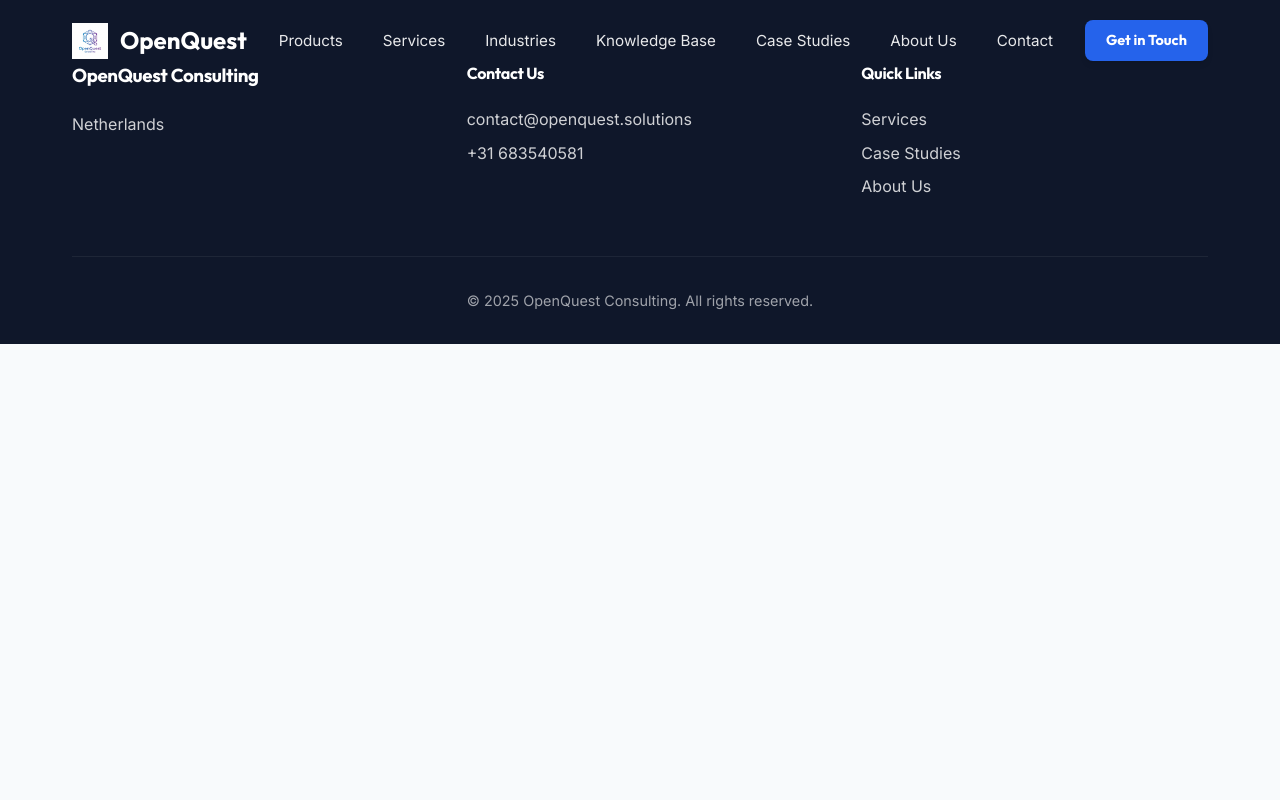
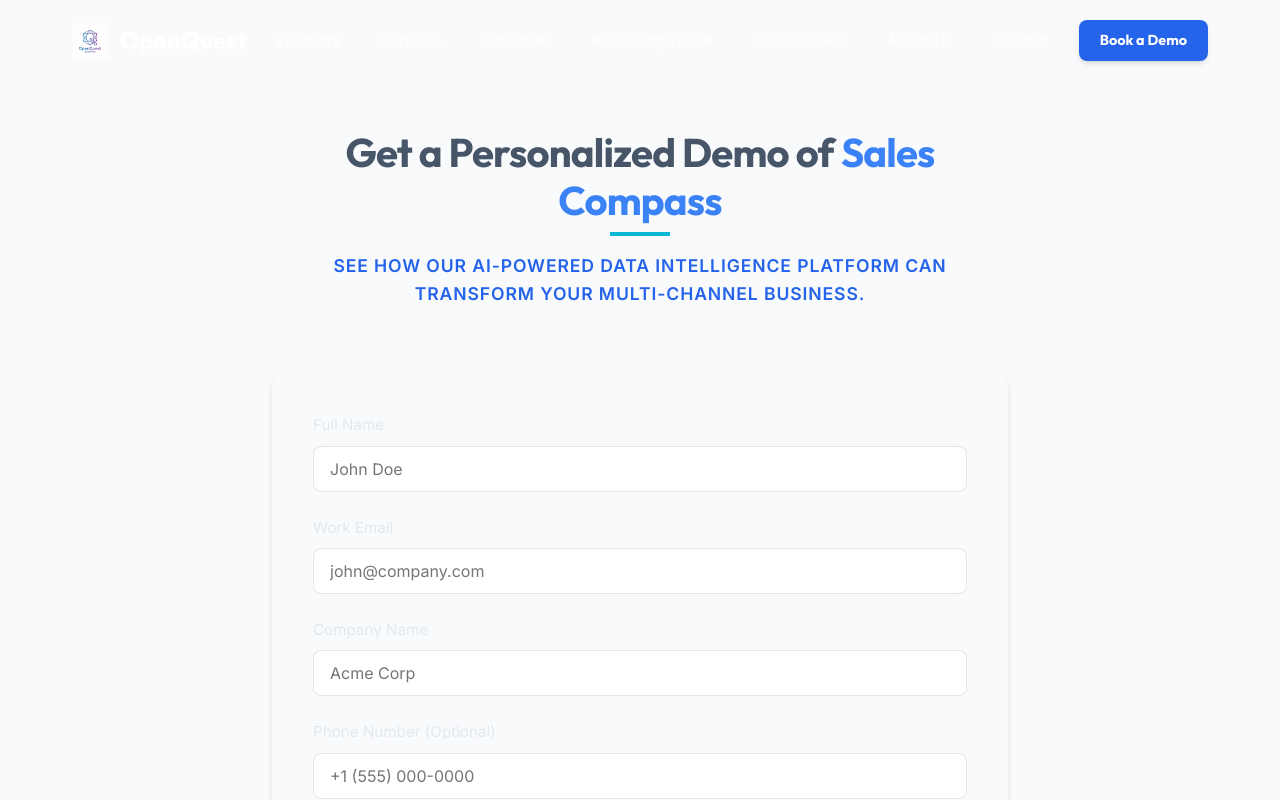
Before and after one commit to anuragratna/openquest, a React (Vite) app: page /demo-signup in a window 1280 px wide. Shown: the top 800 px of the page. Built offline with nearby package versions, Linux system fonts and the light colour scheme.

Commit message:
feat: add Sales Compass demo signup page and update hero background

```diff
--- a/src/App.jsx
+++ b/src/App.jsx
@@ -12,6 +12,7 @@
 import Contact from './components/Contact';
 import ArticleDetail from './components/ArticleDetail';
 import KnowledgeBaseDetail from './components/KnowledgeBaseDetail';
+import DemoSignup from './components/DemoSignup';
 
 const HomePage = () => (
   <main>
@@ -35,6 +36,7 @@
           <Route path="/" element={<HomePage />} />
           <Route path="/article/:id" element={<ArticleDetail />} />
           <Route path="/resource/:id" element={<KnowledgeBaseDetail />} />
+          <Route path="/demo-signup" element={<DemoSignup />} />
         </Routes>
         <Footer />
       </div>
--- /dev/null
+++ b/src/components/DemoSignup.css
@@ -0,0 +1,95 @@
+.demo-signup-page {
+    padding: 8rem 0 5rem;
+    /* account for fixed header */
+    min-height: 80vh;
+    background-color: var(--bg-dark);
+    /* Using theme variable usually present in main css */
+    color: var(--text-light);
+}
+
+.demo-signup-container {
+    max-width: 800px;
+    margin: 0 auto;
+}
+
+.demo-signup-header {
+    text-align: center;
+    margin-bottom: 3rem;
+}
+
+.demo-signup-header h1 {
+    font-size: 2.5rem;
+    margin-bottom: 1rem;
+}
+
+.highlight-text {
+    color: var(--primary-color, #3b82f6);
+}
+
+.demo-signup-form {
+    background: rgba(255, 255, 255, 0.05);
+    /* Glassmorphism hint */
+    padding: 2.5rem;
+    border-radius: 1rem;
+    box-shadow: 0 4px 6px rgba(0, 0, 0, 0.1);
+    border: 1px solid rgba(255, 255, 255, 0.1);
+}
+
+.form-group {
+    margin-bottom: 1.5rem;
+}
+
+.form-group label {
+    display: block;
+    margin-bottom: 0.5rem;
+    font-weight: 500;
+    color: #e2e8f0;
+}
+
+.form-input {
+    width: 100%;
+    padding: 0.75rem 1rem;
+    border-radius: 0.5rem;
+    background: rgba(0, 0, 0, 0.2);
+    border: 1px solid rgba(255, 255, 255, 0.2);
+    color: white;
+    font-size: 1rem;
+    transition: all 0.3s ease;
+}
+
+.form-input:focus {
+    outline: none;
+    border-color: var(--primary-color, #3b82f6);
+    background: rgba(0, 0, 0, 0.4);
+}
+
+.submit-btn {
+    width: 100%;
+    padding: 1rem;
+    font-size: 1.1rem;
+    margin-top: 1rem;
+}
+
+.demo-success-message {
+    text-align: center;
+    padding: 3rem;
+    background: rgba(16, 185, 129, 0.1);
+    border-radius: 1rem;
+    border: 1px solid rgba(16, 185, 129, 0.3);
+}
+
+.success-icon {
+    font-size: 4rem;
+    color: #10b981;
+    margin-bottom: 1rem;
+}
+
+.demo-success-message h2 {
+    margin-bottom: 1rem;
+    color: #10b981;
+}
+
+.demo-success-message p {
+    margin-bottom: 2rem;
+    font-size: 1.1rem;
+}
--- /dev/null
+++ b/src/components/DemoSignup.jsx
@@ -0,0 +1,92 @@
+import React from 'react';
+import { useForm } from '@formspree/react';
+import './DemoSignup.css';
+
+const DemoSignup = () => {
+    const [state, handleSubmit] = useForm("xykgezow"); // Using same formspree id as Hero for now, or could use a new one
+    const [showSuccess, setShowSuccess] = React.useState(false);
+
+    React.useEffect(() => {
+        if (state.succeeded) {
+            setShowSuccess(true);
+            window.scrollTo(0, 0);
+        }
+    }, [state.succeeded]);
+
+    return (
+        <div className="demo-signup-page fade-in">
+            <div className="container demo-signup-container">
+                <div className="demo-signup-header">
+                    <h1 className="section-title">Get a Personalized Demo of <span className="highlight-text">Sales Compass</span></h1>
+                    <p className="section-subtitle">See how our AI-powered data intelligence platform can transform your multi-channel business.</p>
+                </div>
+
+                {showSuccess ? (
+                    <div className="demo-success-message">
+                        <div className="success-icon">✓</div>
+                        <h2>Request Received!</h2>
+                        <p>Thank you for your interest in Sales Compass. Our team will contact you shortly to schedule your personalized demo.</p>
+                        <a href="/" className="btn btn-primary">Return to Home</a>
+                    </div>
+                ) : (
+                    <form onSubmit={handleSubmit} className="demo-signup-form">
+                        <input type="hidden" name="subject" value="Full Demo Request (Signup Page)" />
+
+                        <div className="form-group">
+                            <label htmlFor="name">Full Name</label>
+                            <input
+                                id="name"
+                                type="text"
+                                name="name"
+                                placeholder="John Doe"
+                                required
+                                className="form-input"
+                            />
+                        </div>
+
+                        <div className="form-group">
+                            <label htmlFor="email">Work Email</label>
+                            <input
+                                id="email"
+                                type="email"
+                                name="email"
+                                placeholder="john@company.com"
+                                required
+                                className="form-input"
+                            />
+                        </div>
+
+                        <div className="form-group">
+                            <label htmlFor="company">Company Name</label>
+                            <input
+                                id="company"
+                                type="text"
+                                name="company"
+                                placeholder="Acme Corp"
+                                required
+                                className="form-input"
+                            />
+                        </div>
+
+                        <div className="form-group">
+                            <label htmlFor="phone">Phone Number (Optional)</label>
+                            <input
+                                id="phone"
+                                type="tel"
+                                name="phone"
+                                placeholder="+1 (555) 000-0000"
+                                className="form-input"
+                            />
+                        </div>
+
+                        <button type="submit" className="btn btn-primary submit-btn" disabled={state.submitting}>
+                            {state.submitting ? 'Submitting...' : 'Request Demo'}
+                        </button>
+                    </form>
+                )}
+            </div>
+        </div>
+    );
+};
+
+export default DemoSignup;
--- a/src/components/Header.jsx
+++ b/src/components/Header.jsx
@@ -31,7 +31,7 @@
                         ))}
                     </ul>
                 </nav>
-                <a href="#contact" className="btn btn-primary btn-sm">Get in Touch</a>
+                <Link to="/demo-signup" className="btn btn-primary btn-sm">Book a Demo</Link>
             </div>
         </header>
     );
--- a/src/components/Hero.css
+++ b/src/components/Hero.css
@@ -1,6 +1,6 @@
 .hero {
     height: 100vh;
-    background-image: url('https://images.unsplash.com/photo-1497366216548-37526070297c?auto=format&fit=crop&w=1920&q=80');
+    background-image: url('../assets/sales_compass_hero_bg.png');
     background-size: cover;
     background-position: center;
     position: relative;
@@ -15,7 +15,7 @@
     left: 0;
     width: 100%;
     height: 100%;
-    background: linear-gradient(135deg, rgba(15, 23, 42, 0.9) 0%, rgba(15, 23, 42, 0.7) 100%);
+    background: linear-gradient(135deg, rgba(15, 23, 42, 0.9) 0%, rgba(15, 23, 42, 0.6) 100%);
 }
 
 .hero-content {
@@ -106,3 +106,42 @@
     color: rgba(255, 255, 255, 0.7);
     margin-top: 0.5rem;
 }
+
+.hero-success-message {
+    background: rgba(255, 255, 255, 0.15);
+    backdrop-filter: blur(10px);
+    padding: 1.5rem;
+    border-radius: 8px;
+    border: 1px solid rgba(255, 255, 255, 0.3);
+    text-align: center;
+}
+
+.hero-success-message.fade-out-target {
+    animation: messageLifeCycle 5s forwards;
+}
+
+.hero-success-text {
+    font-size: 1.1rem;
+    font-weight: 500;
+    color: white;
+}
+
+@keyframes messageLifeCycle {
+    0% {
+        opacity: 0;
+        transform: translateY(10px);
+    }
+
+    10% {
+        opacity: 1;
+        transform: translateY(0);
+    }
+
+    80% {
+        opacity: 1;
+    }
+
+    100% {
+        opacity: 0;
+    }
+}
--- a/src/components/Hero.jsx
+++ b/src/components/Hero.jsx
@@ -1,8 +1,22 @@
 import React from 'react';
+import { useForm } from '@formspree/react';
 import { heroContent } from '../data/content';
 import './Hero.css';
 
 const Hero = () => {
+    const [state, handleSubmit] = useForm("xykgezow");
+    const [showSuccess, setShowSuccess] = React.useState(false);
+
+    React.useEffect(() => {
+        if (state.succeeded) {
+            setShowSuccess(true);
+            const timer = setTimeout(() => {
+                setShowSuccess(false);
+            }, 5000);
+            return () => clearTimeout(timer);
+        }
+    }, [state.succeeded]);
+
     return (
         <section className="hero">
             <div className="hero-overlay"></div>
@@ -10,7 +24,13 @@
                 <h1 className="hero-title">{heroContent.title}</h1>
                 <p className="hero-subtitle">{heroContent.subtitle}</p>
                 <div className="hero-signup-container">
-                    <form action="https://formspree.io/f/xykgezow" method="POST" className="hero-signup-form">
+                    {showSuccess ? (
+                        <div className="hero-success-message fade-out-target">
+                            <span className="check-icon" style={{ fontSize: '1.5rem', display: 'block', marginBottom: '0.5rem' }}>✓</span>
+                            <p className="hero-success-text">We have successfully submitted your request. A member of our team will be in touch soon.</p>
+                        </div>
+                    ) : (
+                        <form onSubmit={handleSubmit} className="hero-signup-form">
                             <input
                                 type="hidden"
                                 name="subject"
@@ -22,10 +42,14 @@
                                 placeholder="Enter your work email"
                                 required
                                 className="hero-input"
+                                disabled={state.submitting}
                             />
-                        <button type="submit" className="btn btn-primary hero-btn">Book a Demo</button>
+                            <button type="submit" className="btn btn-primary hero-btn" disabled={state.submitting}>
+                                {state.submitting ? 'Sending...' : 'Book a Demo'}
+                            </button>
                         </form>
-                    <p className="hero-form-subtext">Get a free consultation for Sales Compass.</p>
+                    )}
+                    {!showSuccess && <p className="hero-form-subtext">Get a free consultation for Sales Compass.</p>}
                 </div>
                 <div className="hero-actions" style={{ marginTop: '2rem' }}>
                     <a href="#products" className="btn btn-outline">Explore Sales Compass</a>
```
Also changed, not shown: src/assets/sales_compass_hero_bg.png (added). Lines whose indentation alone changed are shown as unchanged.
